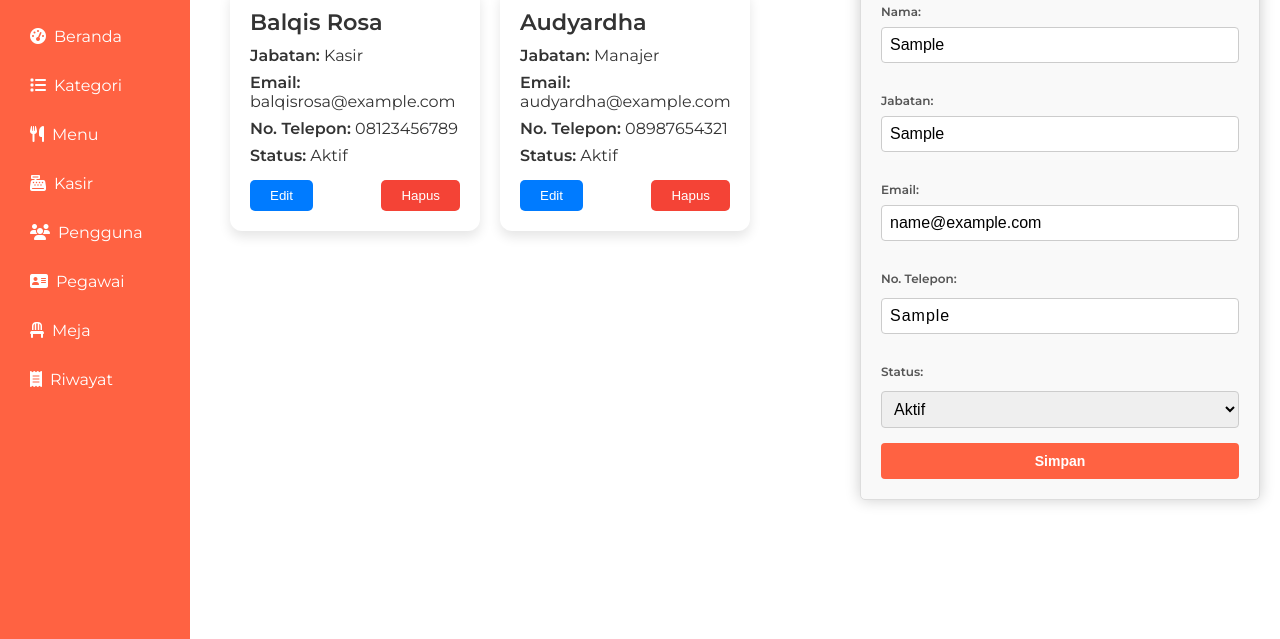
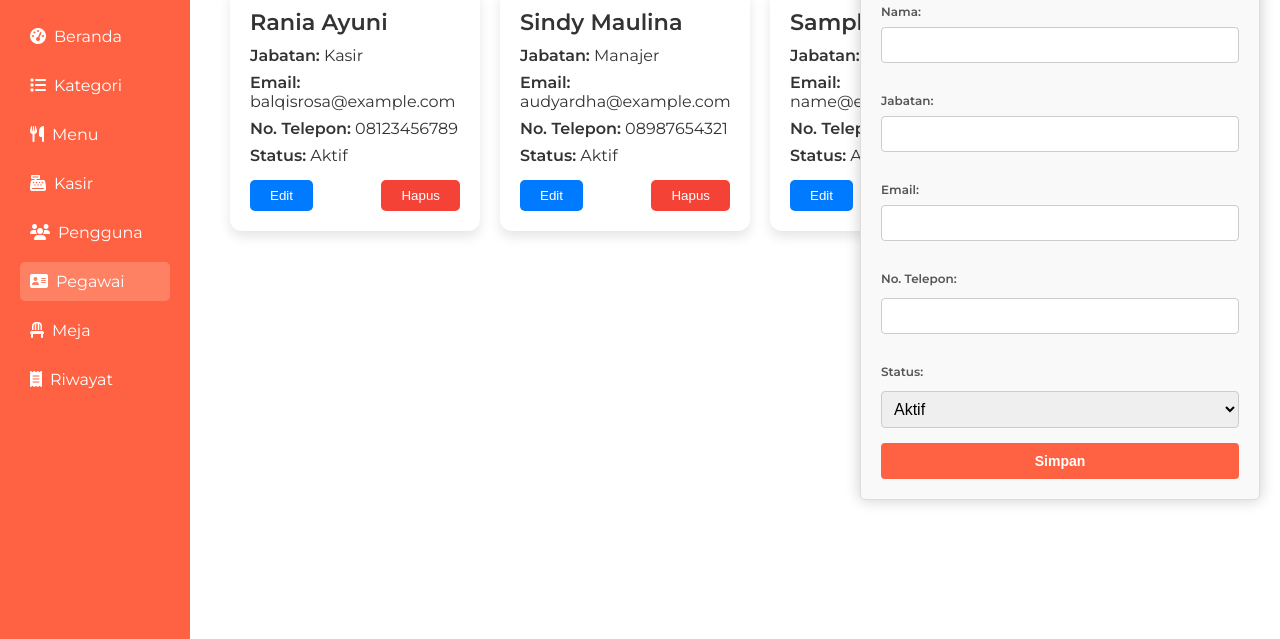
Before and after one commit to POSCashieringRumahMakan/Cashiering-Rumah-Makan, a plain HTML site: page pegawai.html in a window 1280 px wide. Both pictures are taken after typing "Sample", "Sample", "name@example.com", "Sample" into the empty fields and a click on the button "Simpan". Shown: the part 161-800 px from the top of the page. Drawn offline with Linux system fonts and the light colour scheme.

Commit message:
fiks pegawai and kasir

```diff
--- a/js/pegawai.js
+++ b/js/pegawai.js
@@ -1,7 +1,7 @@
 // Data awal pegawai
 const employees = [
-    { id: 1, nama: 'Balqis Rosa', jabatan: 'Kasir', email: 'balqisrosa@example.com', noTelepon: '08123456789', status: 'Aktif' },
-    { id: 2, nama: 'Audyardha', jabatan: 'Manajer', email: 'audyardha@example.com', noTelepon: '08987654321', status: 'Aktif' },
+    { id: 1, nama: 'Rania Ayuni', jabatan: 'Kasir', email: 'balqisrosa@example.com', noTelepon: '08123456789', status: 'Aktif' },
+    { id: 2, nama: 'Sindy Maulina', jabatan: 'Manajer', email: 'audyardha@example.com', noTelepon: '08987654321', status: 'Aktif' },
 ];
 
 // Fungsi menampilkan daftar pegawai
@@ -63,7 +63,7 @@ function saveEmployee(event) {
         employees.push(newEmployee);
     }
 
-    document.getElementById('employee-form').reset();
+    document.getElementById('member-form').reset();
     document.getElementById('employee-id').value = '';
     displayEmployees();
 }
@@ -78,10 +78,10 @@ function deleteEmployee(id) {
     }
 }
 
-// Fungsi mengedit pegawai
 function editEmployee(id) {
     const employee = employees.find((employee) => employee.id === id);
     if (employee) {
+        console.log('Editing employee:', employee); // Debug log
         document.getElementById('employee-id').value = employee.id;
         document.getElementById('nama').value = employee.nama;
         document.getElementById('jabatan').value = employee.jabatan;
--- a/js/sidebar.js
+++ b/js/sidebar.js
@@ -12,7 +12,7 @@ document.addEventListener("DOMContentLoaded", function () {
           <li><a href="menu.html" class="sidebar-link" data-page="menu"><i class="fas fa-utensils"></i><span>Menu</span></a></li>
           <li><a href="kasir.html" class="sidebar-link" data-page="kasir"><i class="fas fa-cash-register"></i><span>Kasir</span></a></li>
           <li><a href="pengguna.html" class="sidebar-link" data-page="pengguna"><i class="fas fa-users"></i><span>Pengguna</span></a></li>
-          <li><a href="pegawai.html" class="sidebar-link" data-page="pengawai"><i class="fa-solid fa-address-card"></i><span>Pegawai</span></a></li>
+          <li><a href="pegawai.html" class="sidebar-link" data-page="pegawai"><i class="fa-solid fa-address-card"></i><span>Pegawai</span></a></li>
           <li><a href="meja.html" class="sidebar-link" data-page="meja"><i class="fas fa-chair"></i><span>Meja</span></a></li>
           <li><a href="riwayat.html" class="sidebar-link" data-page="riwayat"><i class="fas fa-receipt"></i><span>Riwayat</span></a></li>
 
```
Also changed, not shown: js/kasir.js (+6 -2 lines), pegawai.html (+1 -0 lines).
